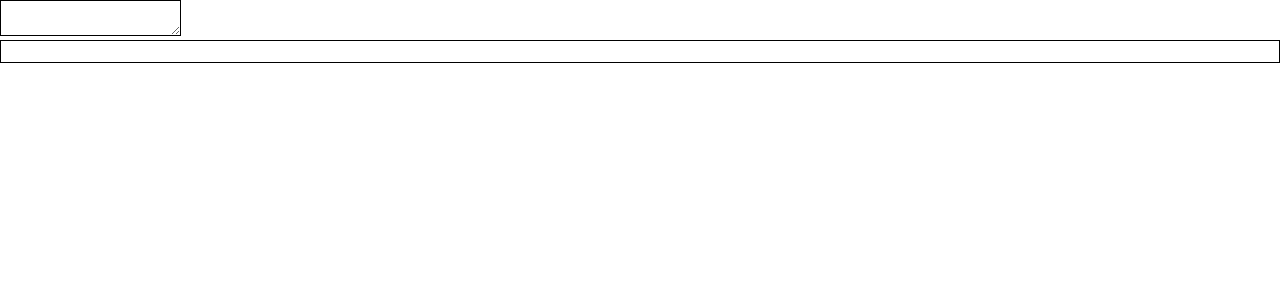
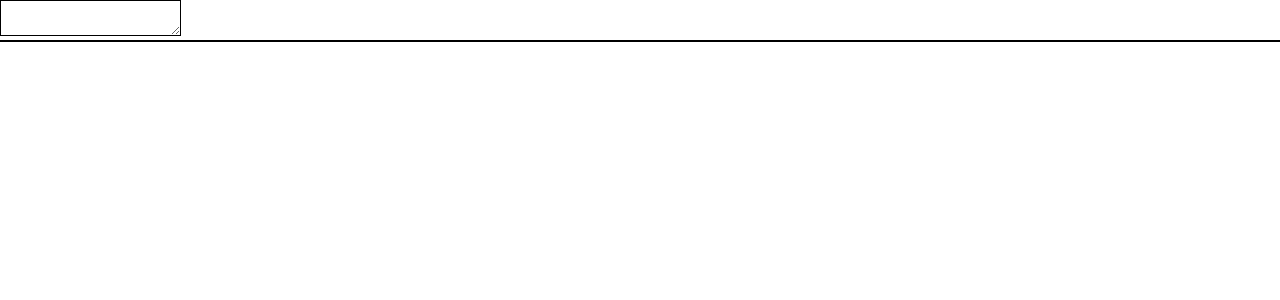
Before and after one commit to korinekj/markdown-previewer, a React (Create React App) app: page / in a window 1280 px wide. Shown: the top 300 px of the page. Built offline with nearby package versions, Linux system fonts and the light colour scheme.

Commit message:
kdyz zacnu v Editoru psat '# ', automaticky se mi to zobrazí jako nadpis <h1> v Preview

```diff
--- a/src/App.js
+++ b/src/App.js
@@ -38,9 +38,16 @@ class Editor extends React.Component {
 
 class Previewer extends React.Component {
   render() {
+    let h1 = "";
+
+    if (this.props.input[0] === "#" && this.props.input[1] === " ") {
+      h1 = <h1>{this.props.input}</h1>;
+    }
+
     return (
       <div id="preview">
-        <h1>{this.props.input}</h1>
+        {this.props.input}
+        {h1}
       </div>
     );
   }
```
